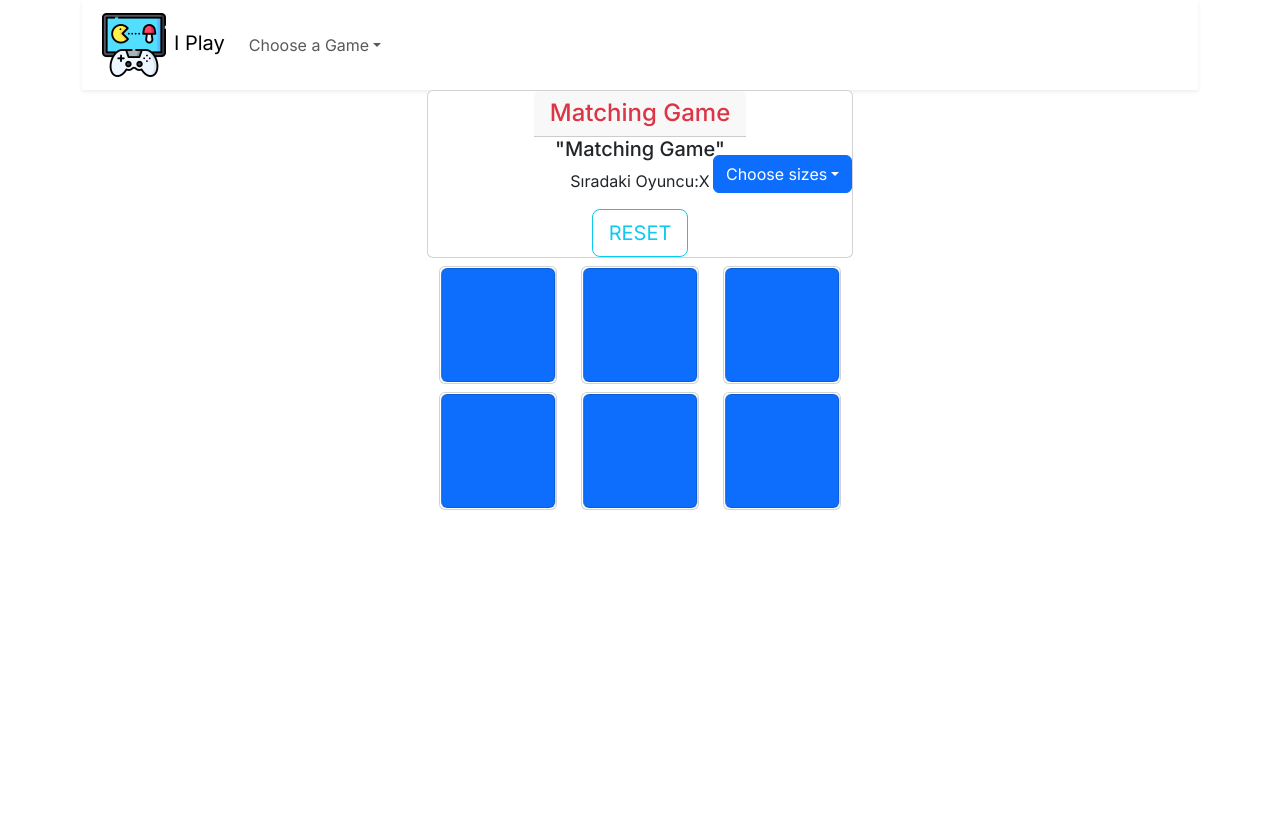
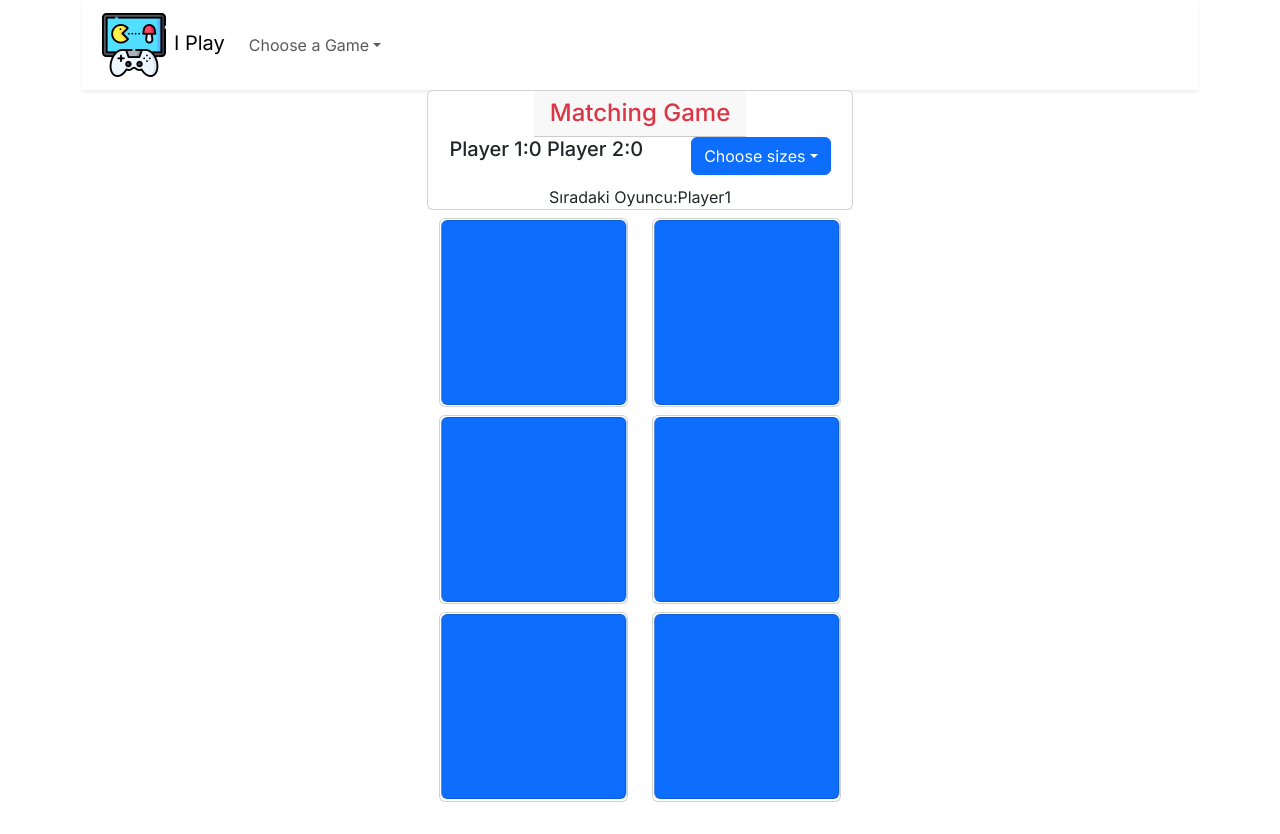
Before and after one commit to EvrenTank/two-player-online-matching-game, a Next.js app: page /matching-game in a window 1280 px wide. Before the commit the page ends 800 px from the top, so only its background shows below. Built offline with nearby package versions, Linux system fonts and the light colour scheme.

Commit message:
matching game mostly completed

```diff
--- a/components/matching-game/heading.tsx
+++ b/components/matching-game/heading.tsx
@@ -2,31 +2,46 @@ import Card from "react-bootstrap/Card";
 import Button from "react-bootstrap/Button";
 import Dropdown from 'react-bootstrap/Dropdown';
 import DropdownButton from 'react-bootstrap/DropdownButton';
+import { useEffect } from "react";
 
-
-const Heading = ({setColRowNumbers,colRowNumbers}:any) => {
+const Heading = ({setColRowNumbers,colRowNumbers,updateComponents,setDisabled,playerturn,score,setScore,setPlayerturn}:any) => {
 
     const handleSelect = (eventKey:string | null,event:any) => {
        const choosenValues = eventKey!.split("x");
        const rowNumber = choosenValues[0];
        const colNumber = choosenValues[1];
+       console.log("rowNumber: " + rowNumber);
+       console.log("colNumber: " + colNumber);
        setColRowNumbers({...colRowNumbers,rowNumber:rowNumber,colNumber:colNumber});
+       console.log("colRowNumbers.rowNumber: " + colRowNumbers.rowNumber);
+       console.log("colRowNumbers.colNumber: " + colRowNumbers.colNumber);
+       setDisabled([]);
+       setScore( (prevScore:any) =>{
+        return {...prevScore,first:0,second:0}});
+       setPlayerturn(true);
+;   }
 
-    }
+
+    useEffect(()=>{
+        updateComponents(colRowNumbers);
+    },[colRowNumbers]);
 
     return (
         <Card className="text-center d-flex justify-content-center align-items-center position-relative ">
             <Card.Header as="h4" className="text-danger">Matching Game</Card.Header>
-            <Card.Title>"Matching Game"</Card.Title>
-            <Card.Text>Sıradaki Oyuncu:{true ? "X":"O"}</Card.Text>
-            <Button className="d-inline" variant="outline-info" size="lg" onClick={()=>{}}>RESET</Button>
-            <DropdownButton className="position-absolute top-50 end-0 translate-middle-y z-3" title="Choose sizes" onSelect={handleSelect}>
+            <Card.Title className="d-flex justify-content-around gap-5">
+                <Card.Text>Player 1:{score.first}  Player 2:{score.second}</Card.Text>
+                <DropdownButton className="z-3align-self-end" title="Choose sizes" onSelect={handleSelect}>
                     <Dropdown.Item eventKey="3x2">3x2</Dropdown.Item>
                     <Dropdown.Item eventKey="4x2">4x2</Dropdown.Item>
                     <Dropdown.Item eventKey="4x3">4x3</Dropdown.Item>
                     <Dropdown.Item eventKey="5x3">5x3</Dropdown.Item>
                     <Dropdown.Item eventKey="5x4">5x4</Dropdown.Item>
             </DropdownButton>
+            </Card.Title>
+            <Card.Text className="w-100">Sıradaki Oyuncu:{playerturn ? "Player1":"Player2"}
+            </Card.Text>
+
 
         </Card>
     );
--- a/components/matching-game/matchingGame.tsx
+++ b/components/matching-game/matchingGame.tsx
@@ -19,7 +19,11 @@ const MatchingGame = () => {
         }
     });
     const [disabled,setDisabled] = useState<any>([]);
-
+    const [playerturn,setPlayerturn] = useState<any>(true);
+    const [score,setScore] = useState<{firstPlayerScore:number,secondPlayerScore:number}>({
+        first:0,
+        second:0
+    })
 
     const check = (imgUrl:string,index:string) => {
         if(choosentwo.first.imgUrl == null && choosentwo.second.imgUrl == null){
@@ -35,26 +39,35 @@ const MatchingGame = () => {
                 console.log("disabled",disabled);
                 setChoosentwo({...choosentwo,first:{imgUrl:imgUrl,index:index},second:{imgUrl:null,index:null}});
                 console.log("choosentwo",choosentwo.first.imgUrl);
+                 // bu yapiya dikkat, return eklemeyince sikinti yasaniyor.
+                if(playerturn){
+                    setScore( (prevScore:any) =>{
+                        return {...prevScore,first:prevScore.first+1}});
+                }
+                else if(!playerturn) {
+                    setScore( (prevScore:any) =>{
+                        return {...prevScore,second:prevScore.second+1}});                }
             }
             else if(choosentwo.first.imgUrl != choosentwo.second.imgUrl && choosentwo.first.index != index && choosentwo.second.index != index) {
-                setChoosentwo({...choosentwo,first:{imgUrl:imgUrl,index:index},second:{imgUrl:null,index:null}});            }
+                setChoosentwo({...choosentwo,first:{imgUrl:imgUrl,index:index},second:{imgUrl:null,index:null}});
+                setPlayerturn((playerturn:boolean)=>!playerturn)           }
         }
         console.log("choosentwo==",choosentwo);
     }
 
     const [colRowNumbers,setColRowNumbers] = useState<{rowNumber:number,colNumber:number}>( {
-        rowNumber:2,
-        colNumber:3
+        rowNumber:3,
+        colNumber:2
     });
     const [components,setComponents] = useState<{rowComponents:string[],colComponents:string[]}>(
         {rowComponents:[],
          colComponents:[]});
     const [imageurls,setImageurls] = useState<string[]>([]);
+
+    // row ve col number degistiginde componentlari ve imagelari tekrar olusturuyor.
     const updateComponents = (newcolRowNumbers:any) => {
-
         const rowArray:string[] = [];
         const colArray:string[] = [];
-
         for(let i=0;i<newcolRowNumbers.rowNumber;i++){
             rowArray.push(`${i}`);
         }
@@ -62,7 +75,6 @@ const MatchingGame = () => {
             colArray.push(`${i}`);
         }
         setComponents(components => ({...components, rowComponents:rowArray, colComponents:colArray}));
-
         const neededImagesNumber = newcolRowNumbers.rowNumber * newcolRowNumbers.colNumber /2;
         const slicedArray = [...imgDirectoriesArray.slice(0,neededImagesNumber),...imgDirectoriesArray.slice(0,neededImagesNumber)];
         const shuffledArray = shuffleArray(slicedArray);
@@ -72,16 +84,14 @@ const MatchingGame = () => {
     useEffect(()=>{
         updateComponents(colRowNumbers);
         setChoosentwo({...choosentwo,first:{imgUrl:null,index:null},second:{imgUrl:null,index:null}});
-        setDisabled([]);
     },[colRowNumbers.colNumber,colRowNumbers.rowNumber,colRowNumbers]);
-    useEffect(()=>{ // Buralardan kaynaklanan hatalar var. Nasıl duzeltilecek bilmiyorum.
-        console.log("disabled",disabled);
-    },[disabled])
-
     return (
 
                 <Container className='d-grid gap-2 col-12 col-md-6 col-lg-4'>
-                <Row> <Heading setColRowNumbers={setColRowNumbers} colRowNumbers={colRowNumbers} /> </Row>
+                <Row> <Heading setColRowNumbers={setColRowNumbers} colRowNumbers={colRowNumbers} updateComponents={updateComponents} setDisabled={setDisabled}
+                playerturn={playerturn}
+                score={score} setScore={setScore} setPlayerturn={setPlayerturn}
+                /> </Row>
                 {components.rowComponents && components.rowComponents.map((rowComponent,index1)=>{
                     return (
                         <Row key={`${index1} ${colRowNumbers.colNumber} ${colRowNumbers.rowNumber}`}>
```
